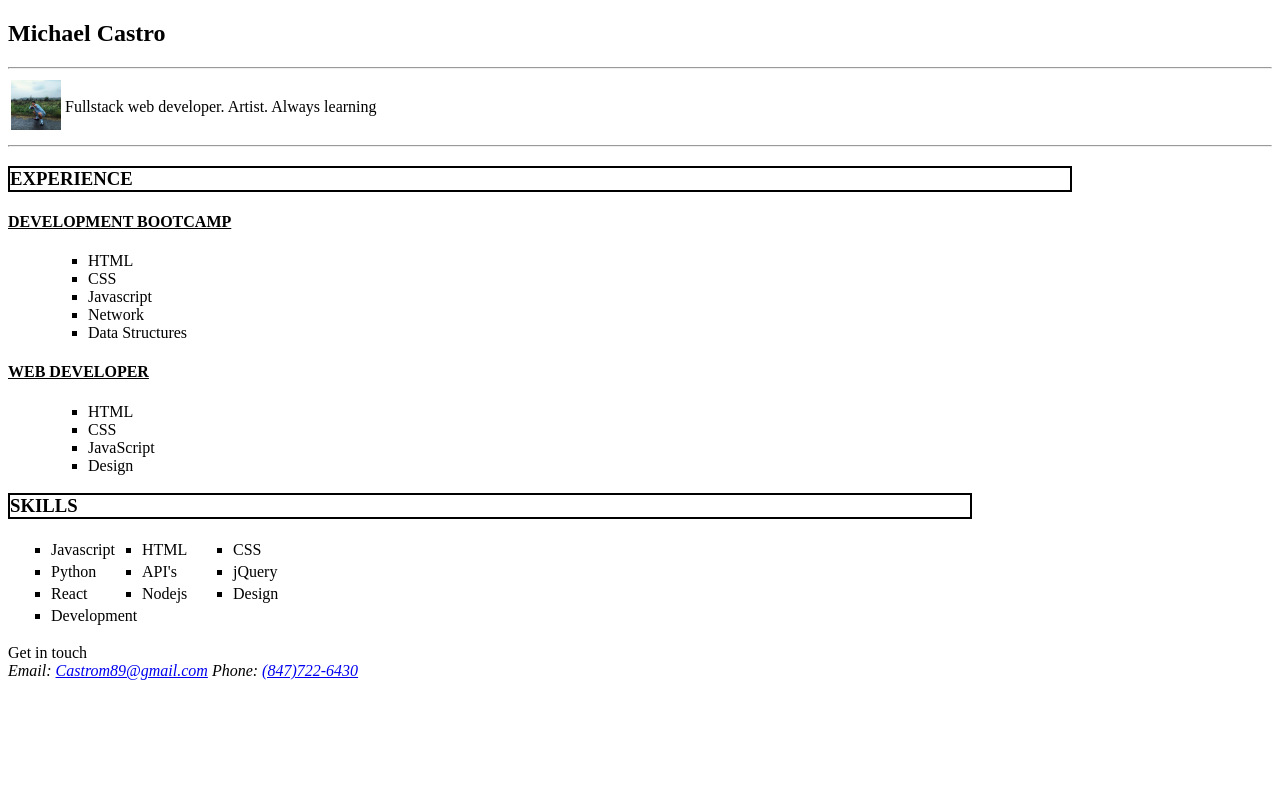
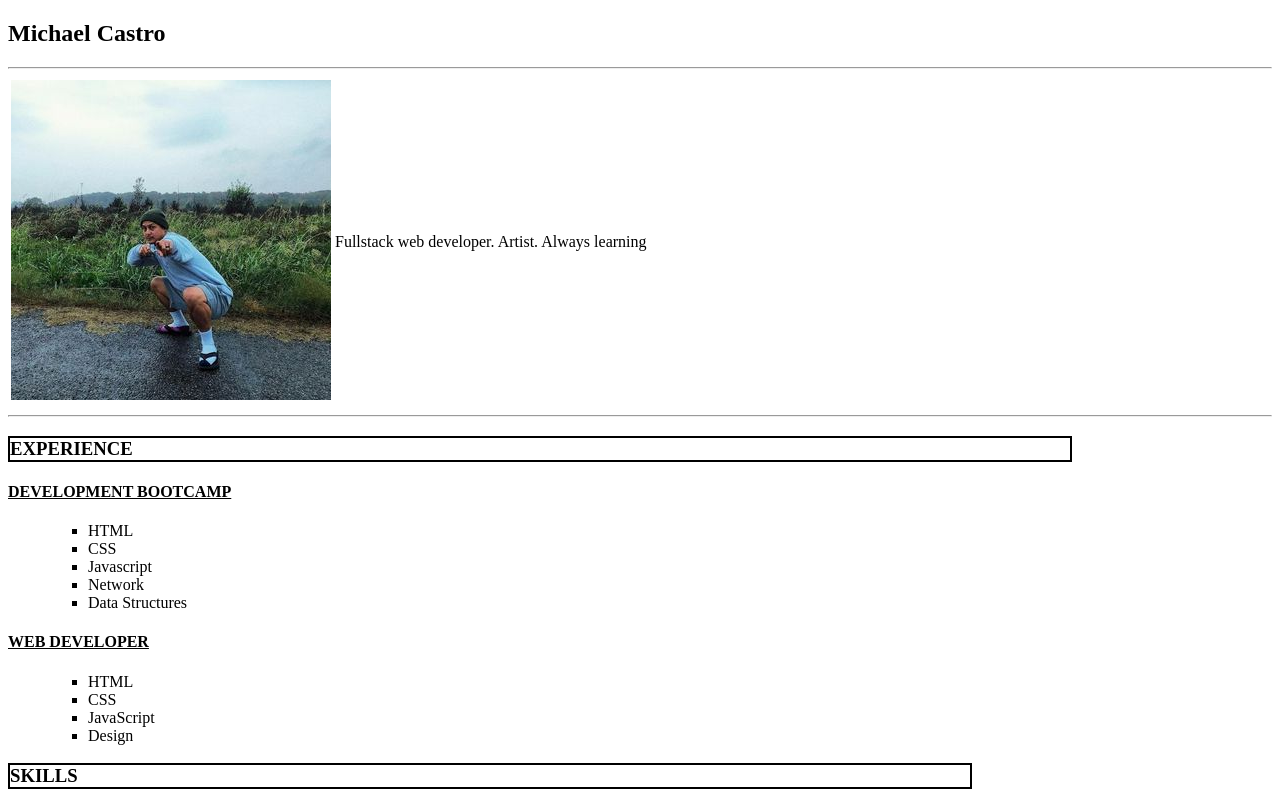
Before and after one commit to strozilla/profile, a plain HTML site: page index.html in a window 1280 px wide. Shown: the top 800 px of the page. Drawn offline with Linux system fonts and the light colour scheme.

Commit message:
pic update

```diff
--- a/index.html
+++ b/index.html
@@ -51,7 +51,7 @@
     <table>
         <tr>
             <td>
-                <a href='https://www.linkedin.com/in/michael-castro-11a608164/' target='_blank'><img id='profile pic' src='https://github.com/strozilla/profile/blob/main/images/profile.jpeg' style='width: 50px' alt='profile picture'></a>
+                <a href='https://www.linkedin.com/in/michael-castro-11a608164/' target='_blank'><img id='profile pic' src='images/profile.jpeg' alt='profile picture'></a>
             </td>
             <td>
                 <p>Fullstack web developer. Artist. Always learning</p>
```
